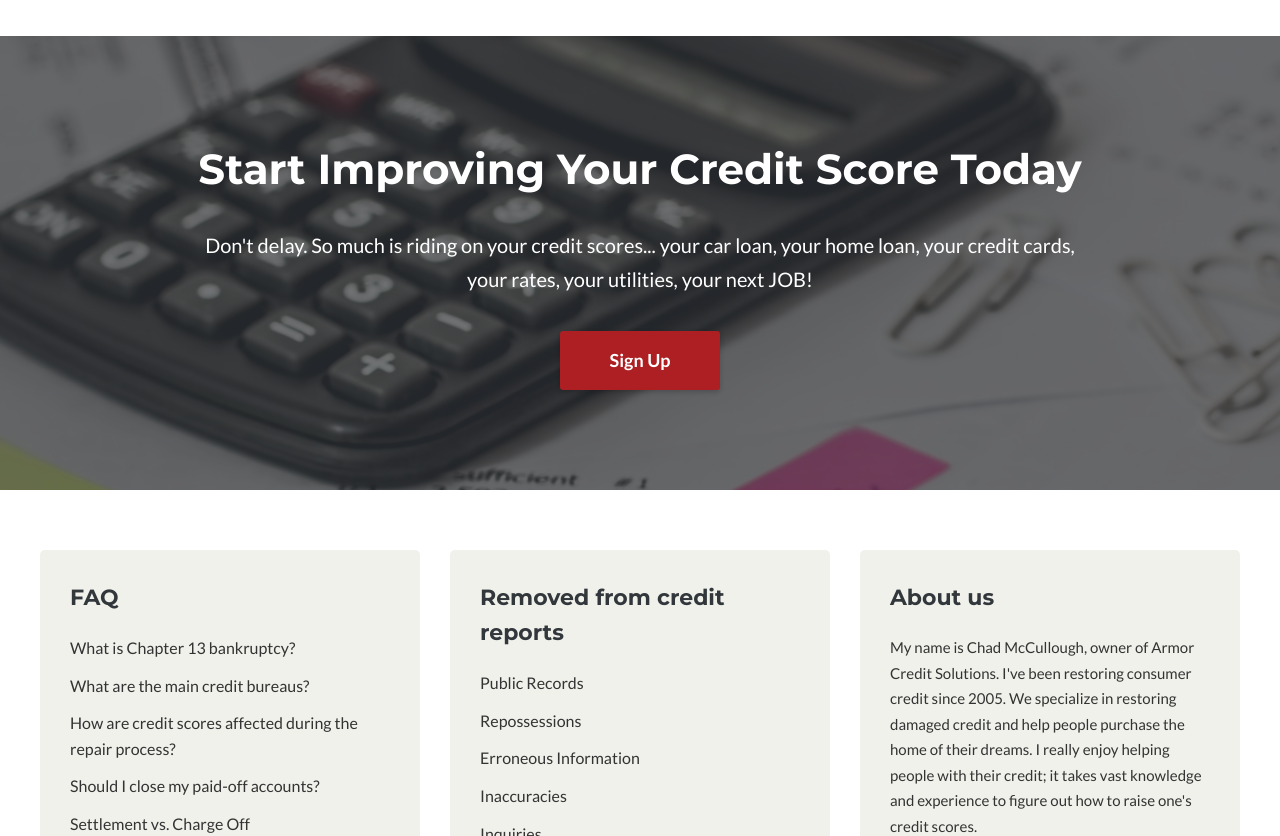
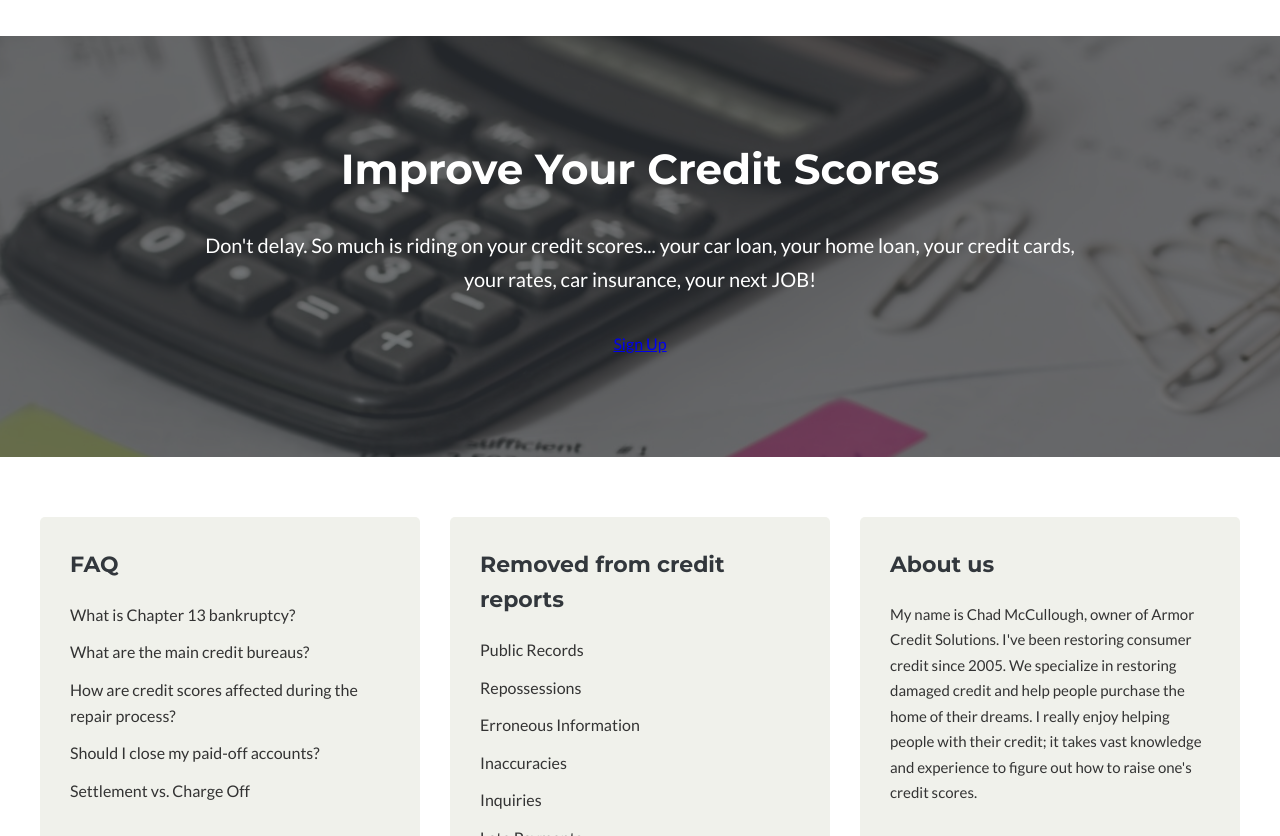
Before and after one commit to cmccullough1/cmccullough1.github.io, a plain HTML site: page index.html in a window 1280 px wide. Shown: the part 1140-1976 px from the top of the page. Drawn offline with Linux system fonts and the light colour scheme.

Commit message:
Update index.html

```diff
--- a/index.html
+++ b/index.html
@@ -114,9 +114,9 @@
     <!-- Call to Action Section -->
     <section class="cta-section">
         <div class="container">
-            <h2>Start Improving Your Credit Score Today</h2>
-            <p>Don't delay. So much is riding on your credit scores... your car loan, your home loan, your credit cards, your rates, your utilities, your next JOB!</p>
-            <a href="contact.html" class="cta-signup-button">Sign Up</a>
+            <h2> Improve Your Credit Scores</h2>
+            <p>Don't delay. So much is riding on your credit scores... your car loan, your home loan, your credit cards, your rates, car insurance, your next JOB!</p>
+            <a href="contact.html" class="cta-Contact Us-button">Sign Up</a>
         </div>
     </section>
 
```
